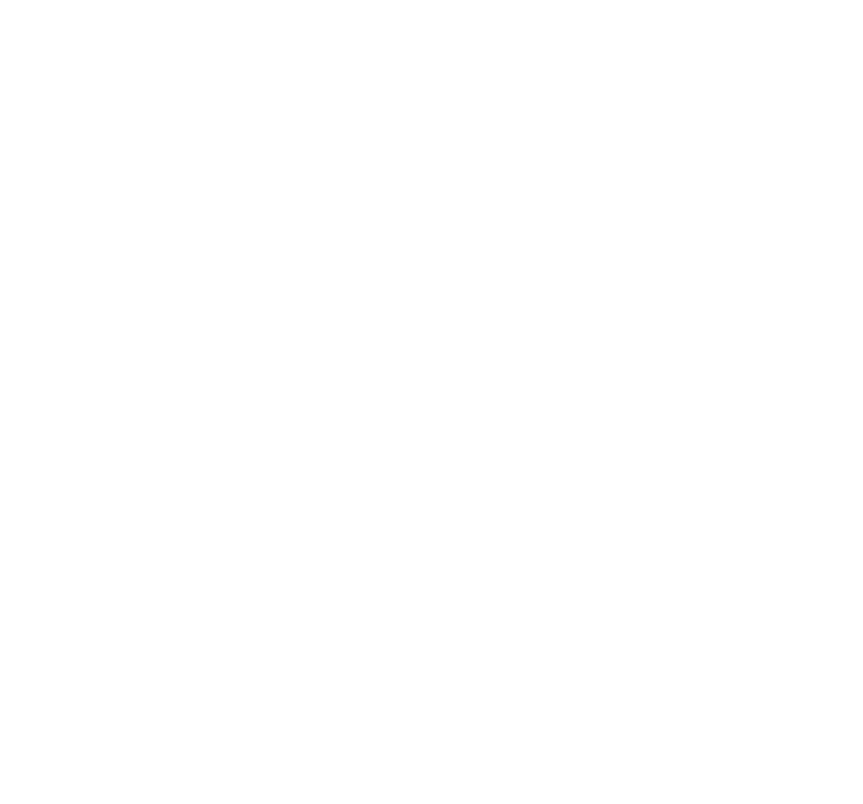
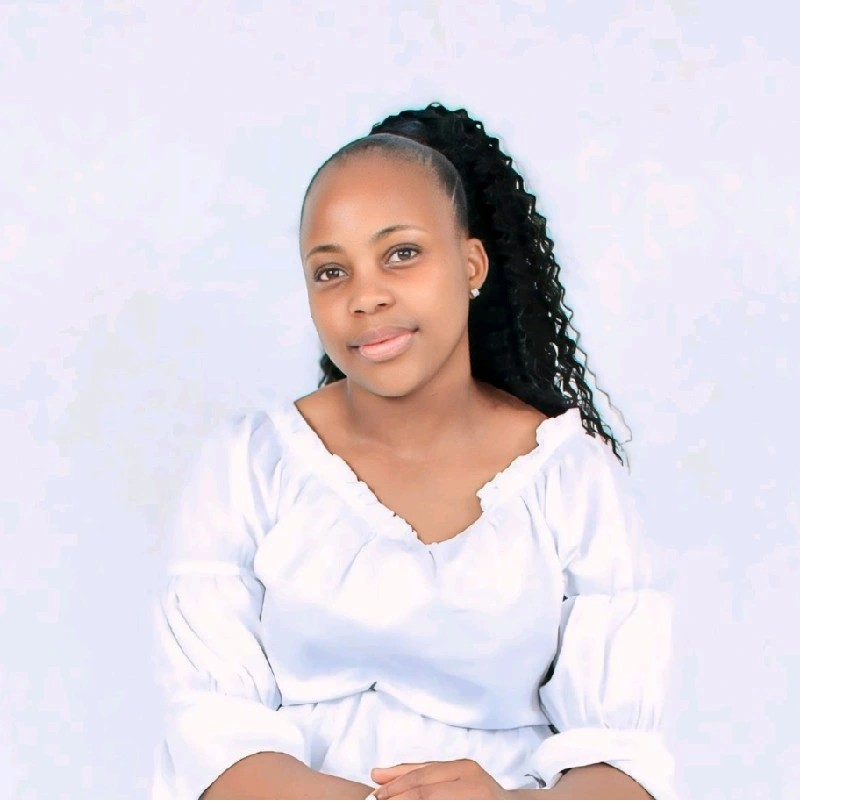
Before and after one commit to NickiMash17/social_links-profile, a plain HTML site: page index.html in a window 1280 px wide. Shown: the whole page, without its empty margins (0-863 px from the left). Drawn offline with Linux system fonts and the light colour scheme.

Commit message:
adding an image on the html structure

```diff
--- a/index.html
+++ b/index.html
@@ -10,6 +10,12 @@
     <title>Social Media Links</title>
 </head>
 <body>
-
+    <main>
+        <section id="links-profile-container">
+            <div class="avatar-img">
+                <img src="assets/images/nic.jpg" alt="User Iamage">
+            </div>
+        </section>
+    </main>
 </body>
 </html>
```
